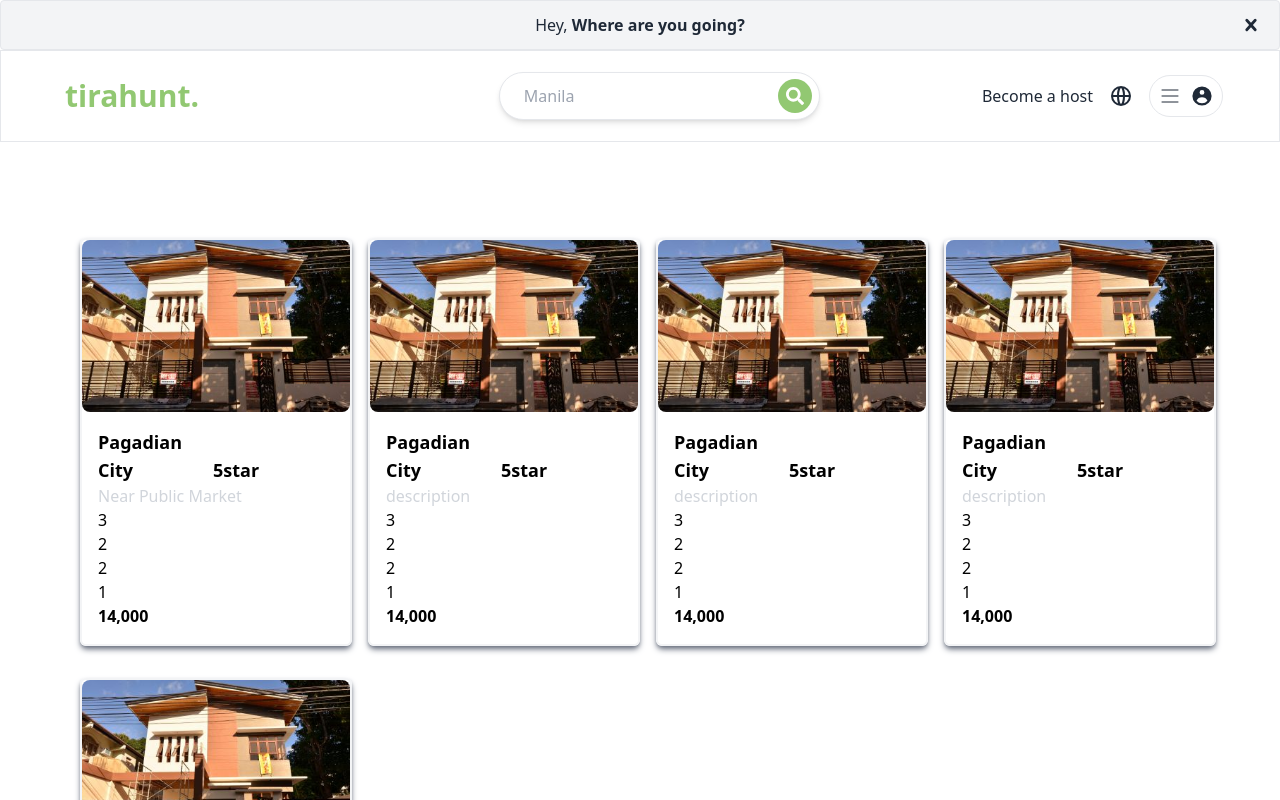
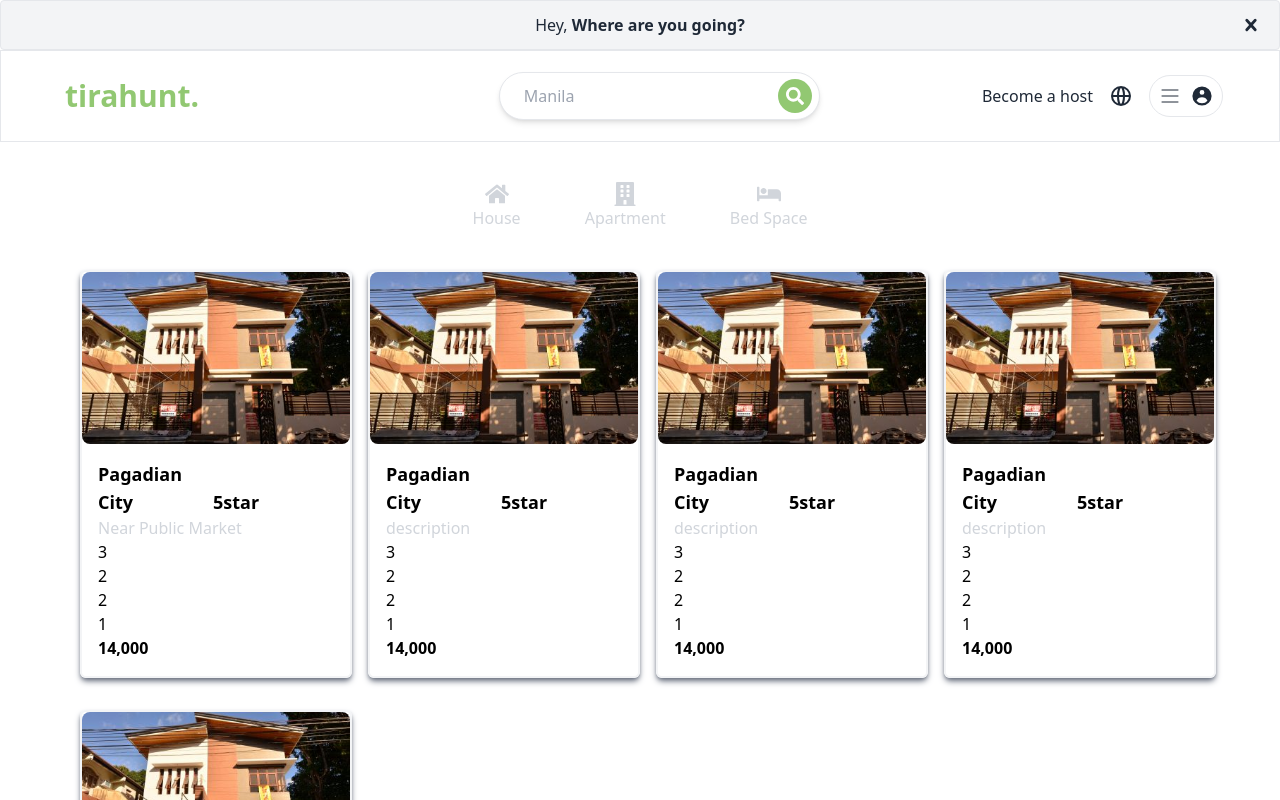
Before and after one commit to rjlb87/tirahunt, a React (Vite) app in the folder frontend/: page / in a window 1280 px wide. Shown: the top 800 px of the page. Built offline with nearby package versions, Linux system fonts and the light colour scheme.

Commit message:
feature: added categories icons

```diff
--- a/frontend/src/App.jsx
+++ b/frontend/src/App.jsx
@@ -4,11 +4,13 @@ import NavBar from "./common/NavBar";
 import Home from "./components/Home";
 import Signup from "./authentication/admin/SignUp";
 import AdminDashboard from "./components/AdminDashboard";
+import Category from "./components/Category";
 
 function App() {
   return (
     <>
       <NavBar />
+      <Category />
       <Home />
       <Signup />
       <LogIn />
--- /dev/null
+++ b/frontend/src/components/Category.jsx
@@ -0,0 +1,59 @@
+import React, { useState } from "react";
+import { FaHome, FaBuilding, FaBed } from "react-icons/fa";
+
+const Category = () => {
+  const [selectedCategory, setSelectedCategory] = useState(null);
+
+  const handleCategoryClick = (category) => {
+    setSelectedCategory(category === selectedCategory ? null : category);
+  };
+
+  const isCategorySelected = (category) => {
+    return selectedCategory === category;
+  };
+
+  return (
+    <div className="flex justify-center items-center mt-10">
+      <ul className="flex">
+        <li
+          className={`px-8 flex flex-col items-center ${
+            isCategorySelected("house") ? "text-[#92c872]" : "text-gray-300"
+          } group hover:text-[#92c872]`}
+          onClick={() => handleCategoryClick("house")}
+        >
+          <FaHome size={24} />
+          House
+          {isCategorySelected("house") && (
+            <div className="h-0.5 bg-[#92c872] w-full transform scale-x-100 transition-transform ease-in-out duration-300"></div>
+          )}
+        </li>
+        <li
+          className={`px-8 flex flex-col items-center ${
+            isCategorySelected("apartment") ? "text-[#92c872]" : "text-gray-300"
+          } group hover:text-[#92c872]`}
+          onClick={() => handleCategoryClick("apartment")}
+        >
+          <FaBuilding size={24} />
+          Apartment
+          {isCategorySelected("apartment") && (
+            <div className="h-0.5 bg-[#92c872] w-full transform scale-x-100 transition-transform ease-in-out duration-300"></div>
+          )}
+        </li>
+        <li
+          className={`px-8 flex flex-col items-center ${
+            isCategorySelected("bedspace") ? "text-[#92c872]" : "text-gray-300"
+          } group hover:text-[#92c872]`}
+          onClick={() => handleCategoryClick("bedspace")}
+        >
+          <FaBed size={24} />
+          Bed Space
+          {isCategorySelected("bedspace") && (
+            <div className="h-0.5 bg-[#92c872] w-full transform scale-x-100 transition-transform ease-in-out duration-300"></div>
+          )}
+        </li>
+      </ul>
+    </div>
+  );
+};
+
+export default Category;
--- a/frontend/src/components/Home.jsx
+++ b/frontend/src/components/Home.jsx
@@ -3,7 +3,7 @@ import { cards } from "../utils/cards";
 
 function Home() {
   return (
-    <div className="max-w-6xl mx-auto h-fit my-20">
+    <div className="max-w-6xl mx-auto h-fit mt-10">
       <div className="flex flex-col justify-center ">
         <ul className="grid grid-cols-4">
           {cards.map(
@@ -20,7 +20,7 @@ function Home() {
               rating,
             }) => (
               <li
-                className="ml-4 border-2 shadow-md shadow-gray-500 my-4 border-gray-100 rounded-md"
+                className="ml-4 border-2 shadow-md shadow-gray-500 mb-8 border-gray-100 rounded-md"
                 key={id}
               >
                 <li>
--- a/frontend/src/icons/icons.jsx
+++ b/frontend/src/icons/icons.jsx
@@ -2,6 +2,7 @@ import { BiHomeSmile } from "react-icons/bi";
 import { TbArrowRoundaboutRight } from "react-icons/tb";
 import { FaSearch } from "react-icons/fa";
 import { AiOutlineCloseCircle, AiOutlineClose } from "react-icons/ai";
+import { FaHome, FaBuilding, FaBed } from "react-icons/fa";
 
 export {
   BiHomeSmile,
@@ -9,4 +10,7 @@ export {
   FaSearch,
   AiOutlineCloseCircle,
   AiOutlineClose,
+  FaHome,
+  FaBuilding,
+  FaBed,
 };
```
